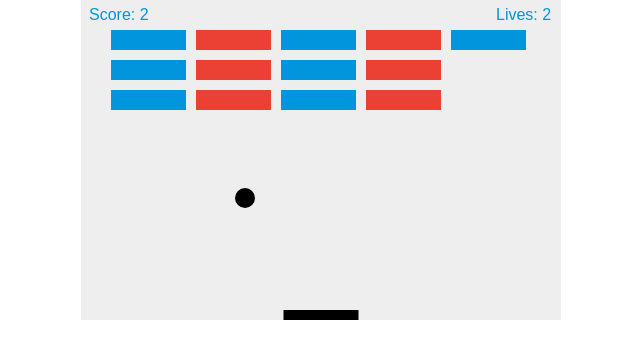
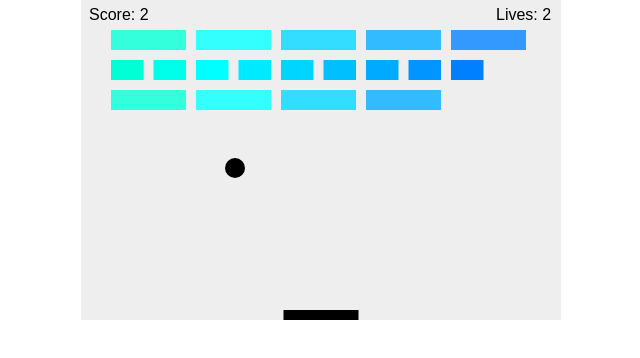
Before and after one commit to jewarner57/FEW1.2-Breakout, a website with bundled scripts: page index.html in a window 1280 px wide. Shown: the whole page, without its empty margins (319-959 px from the left). Built offline with nearby package versions, Linux system fonts and the light colour scheme.

Commit message:
finished stretch challenges

```diff
--- /dev/null
+++ b/HSLToHex.js
@@ -0,0 +1,41 @@
+// Conversion algorithm taken from:
+// https://css-tricks.com/converting-color-spaces-in-javascript/
+function HSLToHex(hue, saturation, lightness) {
+  const h = hue;
+  const s = saturation / 100;
+  const l = lightness / 100;
+
+  const c = (1 - Math.abs(2 * l - 1)) * s;
+  const x = c * (1 - Math.abs(((h / 60) % 2) - 1));
+  const m = l - c / 2;
+  let r = 0;
+  let g = 0;
+  let b = 0;
+
+  if (h >= 0 && h < 60) {
+    r = c; g = x; b = 0;
+  } else if (h >= 60 && h < 120) {
+    r = x; g = c; b = 0;
+  } else if (h >= 120 && h < 180) {
+    r = 0; g = c; b = x;
+  } else if (h >= 180 && h < 240) {
+    r = 0; g = x; b = c;
+  } else if (h >= 240 && h < 300) {
+    r = x; g = 0; b = c;
+  } else if (h >= 300 && h < 360) {
+    r = c; g = 0; b = x;
+  }
+  // Having obtained RGB, convert channels to hex
+  r = Math.round((r + m) * 255).toString(16);
+  g = Math.round((g + m) * 255).toString(16);
+  b = Math.round((b + m) * 255).toString(16);
+
+  // Prepend 0s, if necessary
+  if (r.length === 1) r = `0${r}`;
+  if (g.length === 1) g = `0${g}`;
+  if (b.length === 1) b = `0${b}`;
+
+  return `#${r}${g}${b}`;
+}
+
+export default HSLToHex;
--- a/index.html
+++ b/index.html
@@ -21,7 +21,7 @@
 <body>
 
   <canvas id="myCanvas" width="480" height="320"></canvas>
-    <script type="text/javascript" src="./main.js"></script>
+  <script type="module" src="./main.js"></script>
 
 </body>
 
--- a/main.js
+++ b/main.js
@@ -1,10 +1,12 @@
-// JavaScript code goes here
+// eslint-disable-next-line import/extensions
+import HSLToHex from './HSLToHex.js';
+
 const canvas = document.getElementById('myCanvas');
 const ctx = canvas.getContext('2d');
 
 // brick vars
-const brickColumnCount = 5;
-const brickWidth = 75;
+let brickColumnCount = 5;
+let brickWidth = 75;
 const brickRowCount = 3;
 const brickHeight = 20;
 const brickPadding = 10;
@@ -12,10 +14,15 @@ const brickOffsetTop = 30;
 const brickOffsetLeft = 30;
 
 const bricks = [];
+for (let r = 0; r < brickRowCount; r += 1) {
+  bricks[r] = [];
   for (let c = 0; c < brickColumnCount; c += 1) {
-  bricks[c] = [];
-  for (let r = 0; r < brickRowCount; r += 1) {
-    bricks[c][r] = { x: 0, y: 0, status: 1 };
+    if (r === 1) {
+      brickColumnCount = 10;
+    } else {
+      brickColumnCount = 5;
+    }
+    bricks[r][c] = { x: 0, y: 0, status: 1 };
   }
 }
 
@@ -36,11 +43,18 @@ let dy = -2;
 
 let lives = 3;
 let score = 0;
+let levelFinished = false;
 
 function mouseMoveHandler(e) {
   const relativeX = e.clientX - canvas.offsetLeft;
   if (relativeX > 0 && relativeX < canvas.width) {
     paddleX = relativeX - paddleWidth / 2;
+    if (paddleX < 0) {
+      paddleX = 0;
+    }
+    if (paddleX + paddleWidth > canvas.width) {
+      paddleX = canvas.width - paddleWidth;
+    }
   }
 }
 
@@ -66,18 +80,29 @@ document.addEventListener('keyup', keyUpHandler, false);
 document.addEventListener('mousemove', mouseMoveHandler, false);
 
 function collisionDetection() {
+  for (let r = 0; r < brickRowCount; r += 1) {
     for (let c = 0; c < brickColumnCount; c += 1) {
-    for (let r = 0; r < brickRowCount; r += 1) {
-      const b = bricks[c][r];
+      if (r === 1) {
+        brickWidth = 32.5;
+        brickColumnCount = 10;
+      } else {
+        brickWidth = 75;
+        brickColumnCount = 5;
+      }
+
+      const b = bricks[r][c];
       if (b.status === 1) {
-        if (x > b.x && x < b.x + brickWidth
-          && y + ballRadius > b.y
-          && y - ballRadius < b.y + brickHeight) {
+        if (
+          x > b.x - ballRadius
+          && x < b.x + brickWidth + ballRadius
+          && y > b.y - ballRadius
+          && y < b.y + brickHeight + ballRadius
+        ) {
           dy = -dy;
           b.status = 0;
           score += 1;
-          if (score === brickRowCount * brickColumnCount) {
-            document.location.reload();
+          if (score >= 20) {
+            levelFinished = true;
           }
         }
       }
@@ -87,14 +112,20 @@ function collisionDetection() {
 
 function drawScore() {
   ctx.font = '16px Arial';
-  ctx.fillStyle = '#0095DD';
+  ctx.fillStyle = '#000000';
   ctx.fillText(`Score: ${score}`, 8, 20);
 }
 
 function drawLives() {
   ctx.font = '16px Arial';
-  ctx.fillStyle = '#0095DD';
+  ctx.fillStyle = '#000000';
   ctx.fillText(`Lives: ${lives}`, canvas.width - 65, 20);
+}
+
+function drawMessage(message) {
+  ctx.font = '20px Arial';
+  ctx.fillStyle = '#000000';
+  ctx.fillText(message, canvas.width / 2 - (5 * message.length), canvas.height / 2);
 }
 
 function drawBall() {
@@ -114,19 +145,28 @@ function drawPaddle() {
 }
 
 function drawBricks() {
+  for (let r = 0; r < brickRowCount; r += 1) {
     for (let c = 0; c < brickColumnCount; c += 1) {
-    for (let r = 0; r < brickRowCount; r += 1) {
-      if (bricks[c][r].status === 1) {
+      if (r === 1) {
+        brickWidth = 32.5;
+        brickColumnCount = 10;
+      } else {
+        brickWidth = 75;
+        brickColumnCount = 5;
+      }
+      if (bricks[r][c].status === 1) {
         const brickX = (c * (brickWidth + brickPadding)) + brickOffsetLeft;
         const brickY = (r * (brickHeight + brickPadding)) + brickOffsetTop;
-        bricks[c][r].x = brickX;
-        bricks[c][r].y = brickY;
+        bricks[r][c].x = brickX;
+        bricks[r][c].y = brickY;
         ctx.beginPath();
         ctx.rect(brickX, brickY, brickWidth, brickHeight);
-        if (c % 2 === 0) {
-          ctx.fillStyle = '#0095DD';
-        } else {
-          ctx.fillStyle = '#eb4034';
+
+        if (brickWidth > 40) {
+          ctx.fillStyle = HSLToHex(c * 10 + 170, 100, 60);
+        }
+        else {
+          ctx.fillStyle = HSLToHex(c * 5 + 170, 100, 50);
         }
 
         ctx.fill();
@@ -137,6 +177,13 @@ function drawBricks() {
 }
 
 function draw() {
+  if (lives <= 0) {
+    drawMessage('Game Over');
+  } else if (levelFinished) {
+    drawMessage('You Won!');
+  }
+
+  if (lives > 0 && !levelFinished) {
     ctx.clearRect(0, 0, canvas.width, canvas.height);
     drawBall();
     drawPaddle();
@@ -162,14 +209,11 @@ function draw() {
     }
     if (y + dy < ballRadius) {
       dy = -dy;
-  } else if (y + dy > canvas.height - ballRadius) {
-    if (x > paddleX && x < paddleX + paddleWidth) {
+    } else if (y + dy > canvas.height - ballRadius - paddleHeight) {
+      if (x > paddleX - ballRadius && x < paddleX + paddleWidth + ballRadius) {
         dy = -dy;
       } else {
         lives -= 1;
-      if (!lives) {
-        document.location.reload();
-      } else {
         x = canvas.width / 2;
         y = canvas.height - 30;
         dx = 2;
@@ -177,12 +221,12 @@ function draw() {
         paddleX = (canvas.width - paddleWidth) / 2;
       }
     }
-  }
 
     x += dx;
     y += dy;
 
-  requestAnimationFrame(draw);
+    window.requestAnimationFrame(draw);
   }
-// calls the draw functin every 10 milliseconds
+}
+
 draw();
```
Also changed, not shown: 1 other file. Lines whose indentation alone changed are shown as unchanged.
